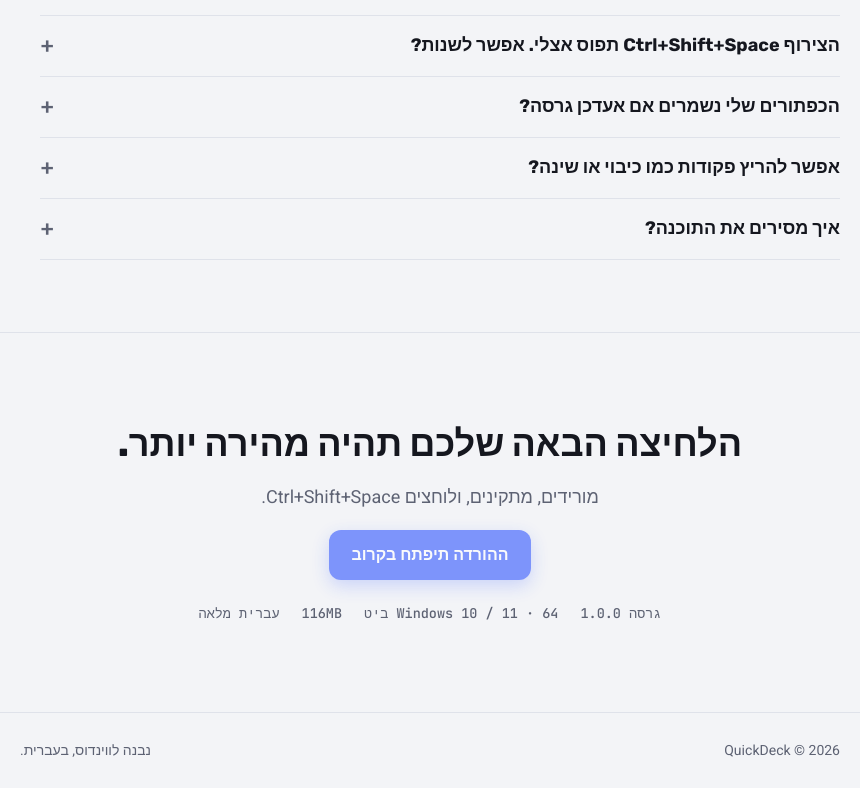
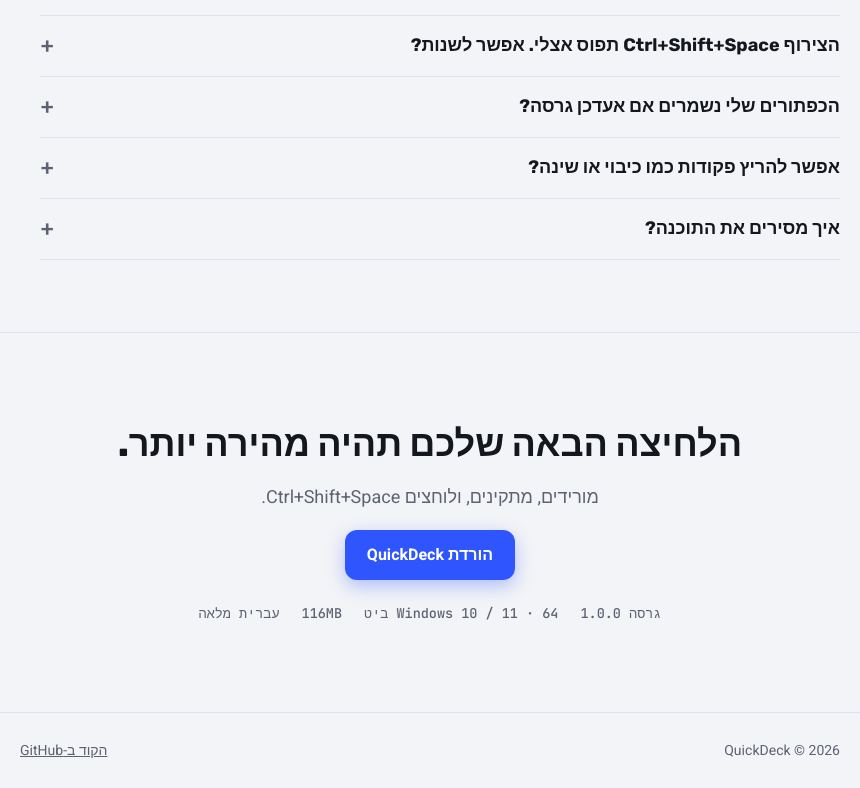
Before and after one commit to moshiach770chabad749-hue/quickdeck, an Electron app: page site/quickdeck-landing.html in a window 860 px wide. Shown: the part 3410-4198 px from the top of the page. Drawn offline with nearby package versions, Linux system fonts and the light colour scheme.

Commit message:
Landing page: link download button to GitHub release
Co-Authored-By: Claude Opus 5.5 <noreply@anthropic.com>

```diff
--- a/site/quickdeck-landing.html
+++ b/site/quickdeck-landing.html
@@ -196,8 +196,9 @@ footer .wrap { display: flex; justify-content: space-between; gap: 16px; flex-wr
 const { useState, useEffect, useRef, useMemo } = React;
 const html = htm.bind(React.createElement);
 
-// Put the real download link here when the installer is hosted (e.g. a GitHub release).
-const DOWNLOAD_URL = '';
+// Always points at the installer of the newest GitHub release.
+const DOWNLOAD_URL = 'https://github.com/moshiach770chabad749-hue/quickdeck/releases/latest/download/QuickDeck-Setup-1.0.0.exe';
+const REPO_URL = 'https://github.com/moshiach770chabad749-hue/quickdeck';
 
 const TILES = {
   'ראשי': [
@@ -465,7 +466,7 @@ function App() {
       </div>
     </section>
 
-    <footer><div class="wrap"><span>QuickDeck © 2026</span><span>נבנה לווינדוס, בעברית.</span></div></footer>
+    <footer><div class="wrap"><span>QuickDeck © 2026</span><a href=${REPO_URL} target="_blank" rel="noopener">הקוד ב-GitHub</a></div></footer>
   `;
 }
 
```
